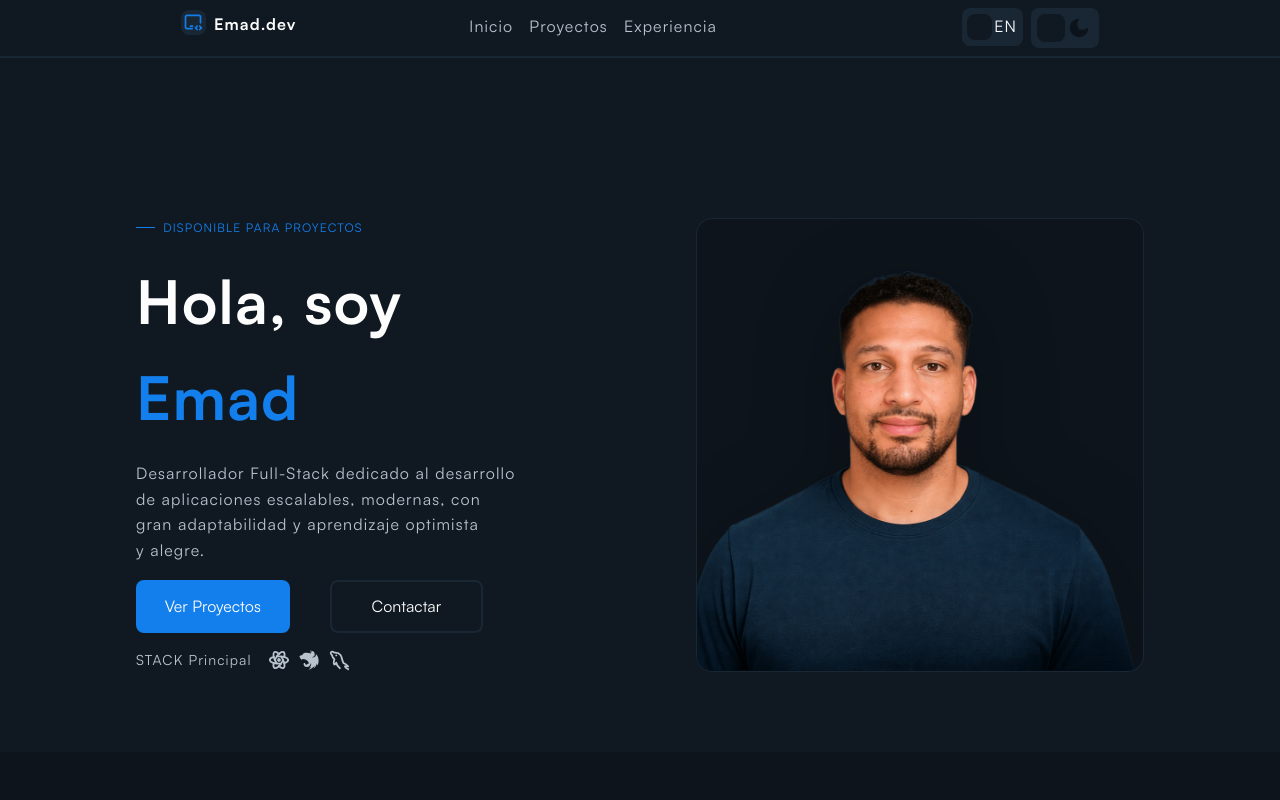
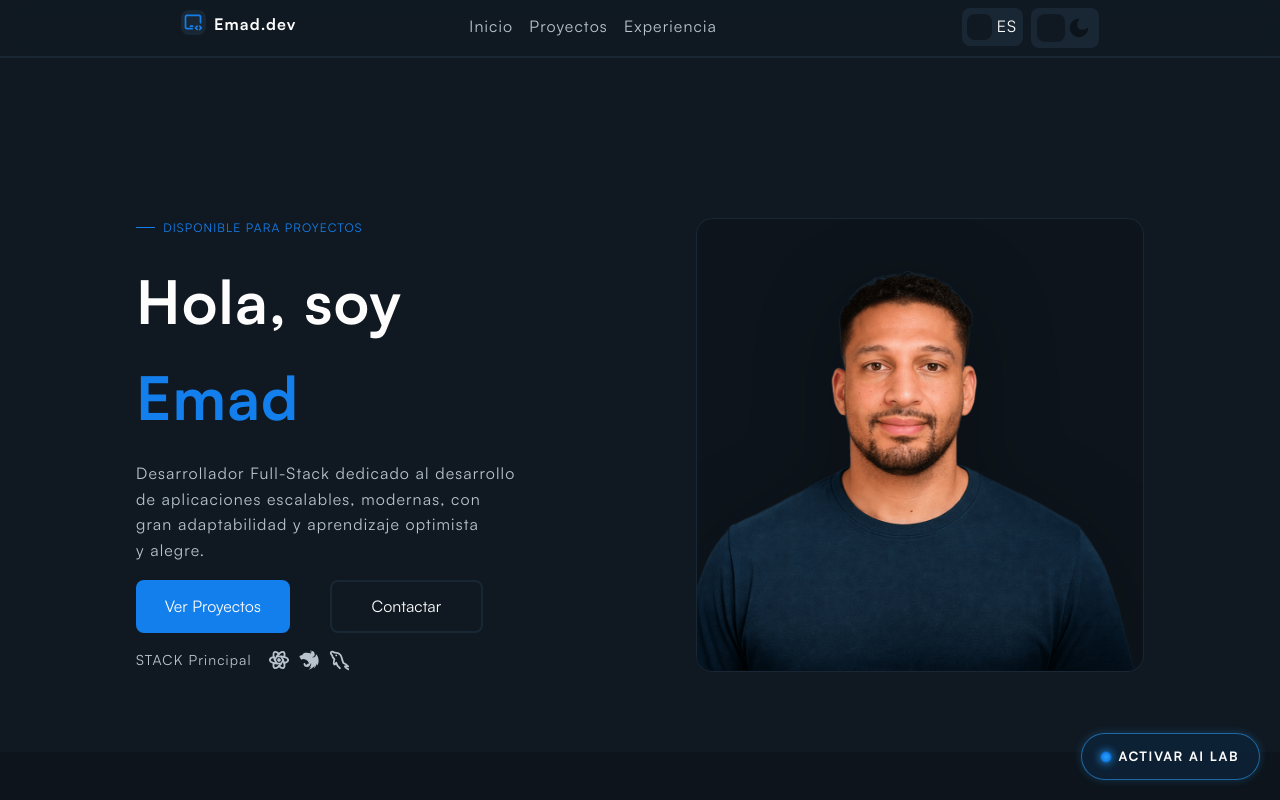
Before and after one commit to Ematius/PorfolioEmad, a React (Vite) app: page / in a window 1280 px wide. Shown: the top 800 px of the page. Built offline with nearby package versions, Linux system fonts and the light colour scheme.

Commit message:
feat(ai-lab): add activation button

```diff
--- a/src/App.tsx
+++ b/src/App.tsx
@@ -6,9 +6,17 @@ import { Hero } from "./components/Hero";
 import { Projects } from "./components/Projects";
 import { Experience } from "./components/Experience";
 import { Footer } from "./components/core/Footer";
-
+import { AiLabActivationButton } from "./features/ai-lab/activation/AiLabActivationButton";
 
 type Theme = "dark" | "light";
+
+function prefersReducedMotion(): boolean {
+  return (
+    typeof window !== "undefined" &&
+    typeof window.matchMedia === "function" &&
+    window.matchMedia("(prefers-reduced-motion: reduce)").matches
+  );
+}
 
 function App() {
 
@@ -24,6 +32,13 @@ function App() {
     document.documentElement.dataset.theme = theme;
   }, [theme]);
 
+  const handleActivateAiLab = () => {
+    window.scrollTo({
+      top: 0,
+      behavior: prefersReducedMotion() ? "auto" : "smooth",
+    });
+  };
+
   return (
     <>
       <Header
@@ -35,6 +50,10 @@ function App() {
       <Projects translation={translations[lang]}></Projects>
       <Experience translation={translations[lang]}></Experience>
       <Footer translation={translations[lang]}></Footer>
+      <AiLabActivationButton
+        translation={translations[lang]}
+        onActivate={handleActivateAiLab}
+      />
     </>
   );
 
--- /dev/null
+++ b/src/features/ai-lab/activation/AiLabActivationButton.module.scss
@@ -0,0 +1,114 @@
+/** @format */
+
+.activationButton {
+  position: fixed;
+  right: calc(1.25rem + env(safe-area-inset-right));
+  bottom: calc(1.25rem + env(safe-area-inset-bottom));
+  z-index: 1000;
+
+  display: inline-flex;
+  align-items: center;
+  gap: var(--space-2);
+
+  min-height: 44px;
+  padding: var(--space-3) var(--space-5);
+  border-radius: 999px;
+  border: 1px solid color-mix(in srgb, var(--color-accent) 55%, transparent);
+  background: color-mix(in srgb, var(--color-blue-muted) 82%, transparent);
+  color: var(--color-text);
+
+  cursor: pointer;
+  -webkit-tap-highlight-color: transparent;
+
+  box-shadow: 0 0 8px 0 color-mix(in srgb, var(--color-accent) 25%, transparent);
+  transition:
+    box-shadow 200ms ease,
+    border-color 200ms ease,
+    transform 200ms ease,
+    background-color 200ms ease;
+
+  &:hover {
+    border-color: color-mix(in srgb, var(--color-accent) 85%, transparent);
+    box-shadow: 0 0 16px 2px color-mix(in srgb, var(--color-accent) 40%, transparent);
+    transform: translateY(-2px);
+  }
+
+  &:active {
+    transform: translateY(0);
+  }
+
+  &:focus-visible {
+    outline: 2px solid var(--color-accent);
+    outline-offset: 3px;
+  }
+}
+
+.singularity {
+  flex: 0 0 auto;
+  width: 8px;
+  height: 8px;
+  border-radius: 50%;
+  background: radial-gradient(
+    circle at center,
+    var(--color-accent) 0%,
+    var(--color-button) 60%,
+    transparent 100%
+  );
+  box-shadow: 0 0 6px 1px color-mix(in srgb, var(--color-accent) 70%, transparent);
+
+  animation: singularity-pulse 2.6s ease-in-out infinite;
+}
+
+.label {
+  font-size: var(--fs-xs);
+  font-weight: 600;
+  letter-spacing: 0.12em;
+  text-transform: uppercase;
+  white-space: nowrap;
+  color: var(--color-text);
+}
+
+.labelShort {
+  display: none;
+}
+
+@keyframes singularity-pulse {
+  0%,
+  100% {
+    transform: scale(1);
+    opacity: 0.75;
+  }
+  50% {
+    transform: scale(1.4);
+    opacity: 1;
+  }
+}
+
+@media (max-width: 480px) {
+  .activationButton {
+    padding: var(--space-2) var(--space-4);
+    gap: var(--space-1);
+  }
+
+  .labelFull {
+    display: none;
+  }
+
+  .labelShort {
+    display: inline;
+  }
+}
+
+@media (prefers-reduced-motion: reduce) {
+  .activationButton {
+    transition: none;
+
+    &:hover {
+      transform: none;
+    }
+  }
+
+  .singularity {
+    animation: none;
+  }
+}
--- /dev/null
+++ b/src/features/ai-lab/activation/AiLabActivationButton.tsx
@@ -0,0 +1,30 @@
+import { translations } from "../../../i18n/translations";
+import type { Lang } from "../../../i18n/translations";
+import styles from "./AiLabActivationButton.module.scss";
+
+type AiLabActivationButtonProps = {
+  translation: (typeof translations)[Lang];
+  onActivate: () => void;
+};
+
+export function AiLabActivationButton({
+  translation,
+  onActivate,
+}: AiLabActivationButtonProps) {
+  const { label, labelShort, ariaLabel } = translation.aiLab.activation;
+
+  return (
+    <button
+      type="button"
+      className={styles.activationButton}
+      onClick={onActivate}
+      aria-label={ariaLabel}
+    >
+      <span className={styles.singularity} aria-hidden="true" />
+      <span className={styles.label} aria-hidden="true">
+        <span className={styles.labelFull}>{label}</span>
+        <span className={styles.labelShort}>{labelShort}</span>
+      </span>
+    </button>
+  );
+}
--- a/src/i18n/translations.ts
+++ b/src/i18n/translations.ts
@@ -6,7 +6,7 @@ export const translations = {
       home: "Inicio",
       experience: "Experiencia",
       projects: "Proyectos",
-      toggle: "ES EN",
+      toggle: "EN ES",
     },
     hero: {
       available: "DISPONIBLE PARA PROYECTOS",
@@ -105,6 +105,22 @@ export const translations = {
       githubUrl: "https://github.com/Ematius/",
       copy: "© 2026 Emad Developer. Hecho con pasión y código.",
     },
+    aiLab: {
+      title: "AI Lab",
+      description:
+        "Esta es una pantalla provisional. El universo de AI Lab todavía no se ha construido.",
+      returnButton: "Volver al portafolio",
+      loading: "Cargando AI Lab...",
+      errorTitle: "No se pudo cargar AI Lab",
+      errorDescription:
+        "Ha ocurrido un problema al cargar esta sección. El portafolio original sigue disponible.",
+      errorReturnButton: "Volver al portafolio",
+      activation: {
+        label: "ACTIVAR AI LAB",
+        labelShort: "AI LAB",
+        ariaLabel: "Activar AI Lab",
+      },
+    },
   },
 
   en: {
@@ -112,7 +128,7 @@ export const translations = {
       home: "Home",
       experience: "Experience",
       projects: "Projects",
-      toggle: "ES EN",
+      toggle: "EN ES",
     },
     hero: {
       available: "AVAILABLE FOR PROJECTS",
@@ -211,6 +227,22 @@ export const translations = {
       githubUrl: "https://github.com/Ematius/",
       copy: "© 2026 Emad Developer. Built with passion and code.",
     },
+    aiLab: {
+      title: "AI Lab",
+      description:
+        "This is a temporary placeholder screen. The AI Lab universe has not been built yet.",
+      returnButton: "Return to portfolio",
+      loading: "Loading AI Lab...",
+      errorTitle: "AI Lab could not be loaded",
+      errorDescription:
+        "Something went wrong while loading this section. The original portfolio is still available.",
+      errorReturnButton: "Return to portfolio",
+      activation: {
+        label: "ACTIVATE AI LAB",
+        labelShort: "AI LAB",
+        ariaLabel: "Activate AI Lab",
+      },
+    },
   },
 } as const;
 
```
Also changed, not shown: src/features/ai-lab/AiLabEntry.module.scss (added, +41 -0 lines), src/features/ai-lab/AiLabEntry.tsx (added, +22 -0 lines), src/features/ai-lab/AiLabErrorBoundary.tsx (added, +45 -0 lines), src/features/ai-lab/AiLabLoadingFallback.tsx (added, +17 -0 lines), 1 other file (tests, documents, lock files or other folders).
